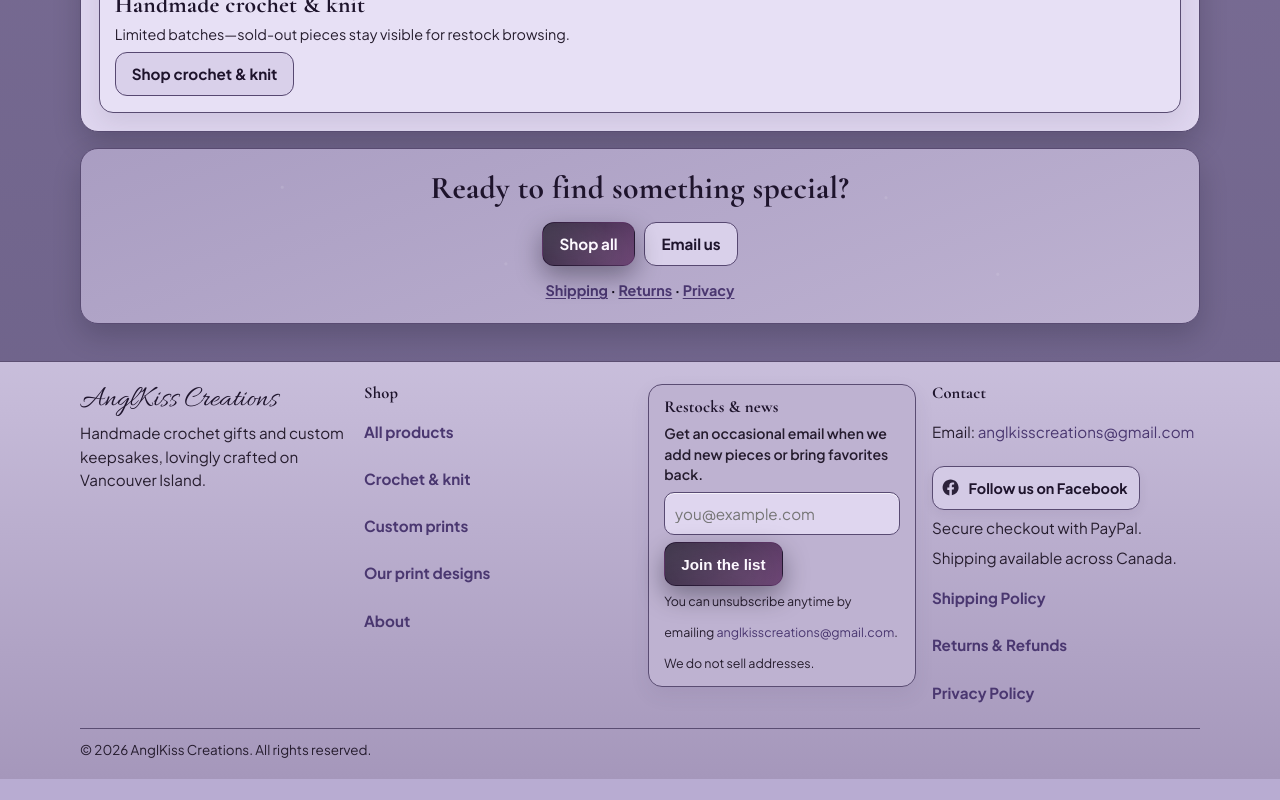
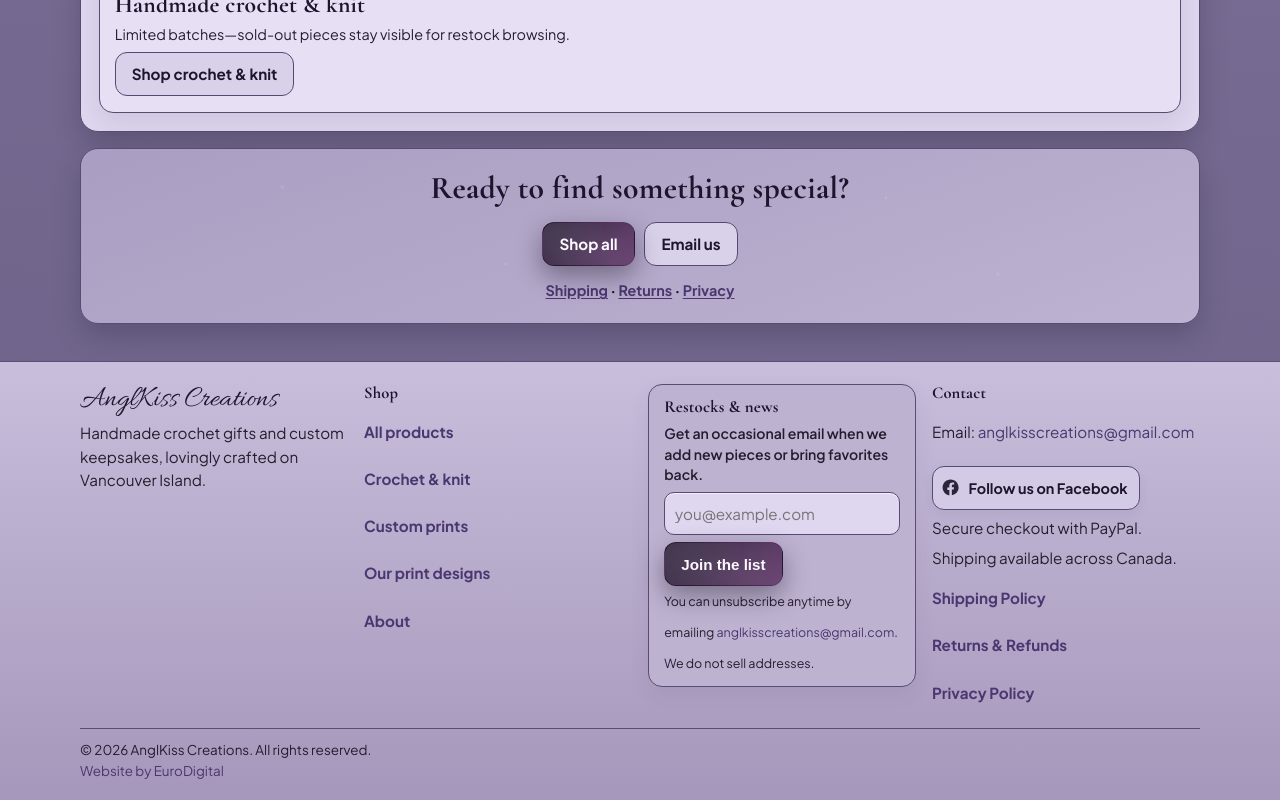
Before and after one commit to daveybehavey/AngelKiss, a Next.js app: page / in a window 1280 px wide. Shown: the part 4201-5001 px from the top of the page. Before the commit the page ends 4980 px from the top, so only its background shows below. Built offline with nearby package versions, Linux system fonts and the light colour scheme; no server answers; the database is empty.

Commit message:
Add EuroDigital footer credit

```diff
--- a/app/layout.tsx
+++ b/app/layout.tsx
@@ -239,6 +239,15 @@ export default function RootLayout({ children }: { children: ReactNode }) {
               </div>
               <div className="site-wrap site-footer-bottom">
                 <p>&copy; {new Date().getFullYear()} AnglKiss Creations. All rights reserved.</p>
+                <p>
+                  <a
+                    href="https://eurodigital.ca/projects"
+                    target="_blank"
+                    rel="noopener noreferrer"
+                  >
+                    Website by EuroDigital
+                  </a>
+                </p>
               </div>
             </footer>
           </div>
```
